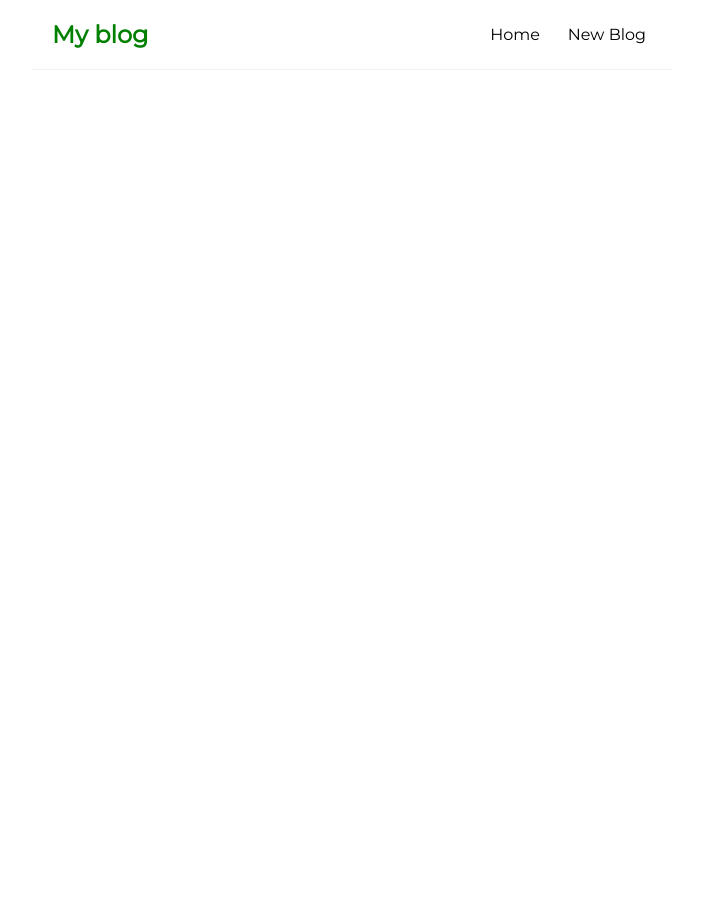
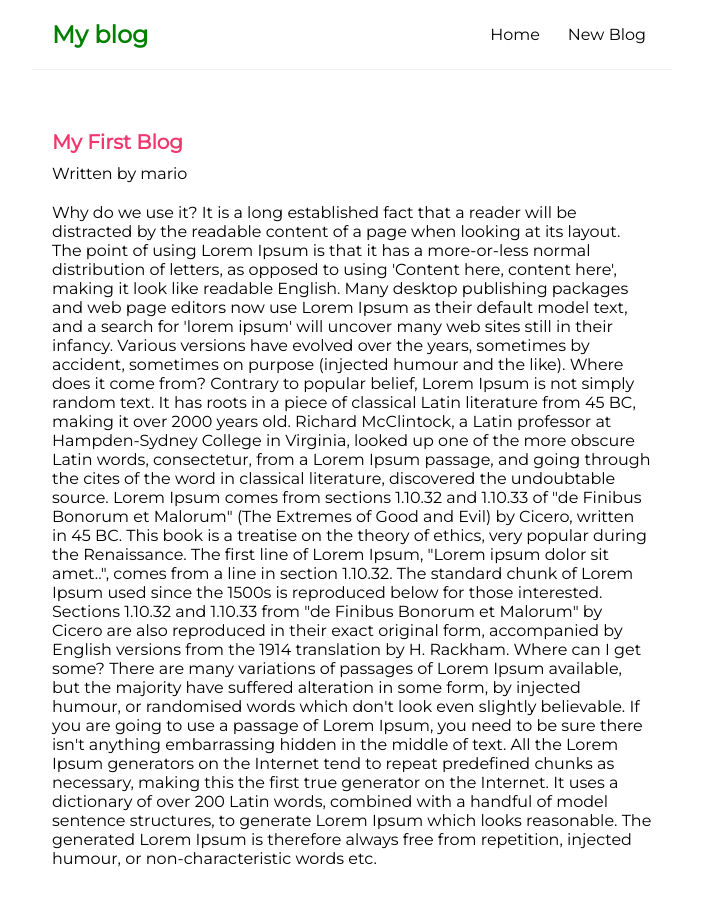
Before and after one commit to veranikabarel/react-blog-tutorial, a React (Create React App) app: page /blogs/1 in a window 1280 px wide. Shown: the top 904 px of the page, without its empty margins (288-991 px from the left). Before the commit the page ends 800 px from the top, so only its background shows below. Built offline with nearby package versions, Linux system fonts and the light colour scheme; data requests are answered from the project's data file.

Commit message:
feat: blog details component

```diff
--- a/src/App.js
+++ b/src/App.js
@@ -2,6 +2,7 @@
 import Home from './Home';
 import Create from './Create';
 import { BrowserRouter as Router, Route, Switch } from 'react-router-dom';
+import BlogDetails from './BlogDetails';
 
 function App() {
 
@@ -17,6 +18,9 @@
             <Route path='/create'>
               <Create />
             </Route>
+            <Route path='/blogs/:id'>
+              <BlogDetails />
+            </Route>
           </Switch>
         </div>
       </div>
--- /dev/null
+++ b/src/BlogDetails.js
@@ -0,0 +1,23 @@
+import { useParams } from "react-router-dom";
+import useFetch from "./useFetch";
+
+const BlogDetails = () => {
+    const { id } = useParams();
+    const { data: blog, error, isPending } = useFetch('http://localhost:8000/blogs/' + id);
+
+    return (
+        <div className="blog-details">
+            {isPending && <div>Loading...</div>}
+            {error && <div>{error}</div>}
+            {blog && (
+                <article>
+                    <h2>{blog.title}</h2>
+                    <p>Written by {blog.author}</p>
+                    <div>{blog.body}</div>
+                </article>
+            )}
+        </div>
+    );
+}
+
+export default BlogDetails;
--- a/src/BlogList.js
+++ b/src/BlogList.js
@@ -1,10 +1,14 @@
+import { Link } from "react-router-dom";
+
 const BlogList = ({ blogs }) => {
   return (
     <div className="blog-list">
       {blogs.map(blog => (
         <div className="blog-preview" key={blog.id} >
-            <h2>{ blog.title }</h2>
-            <p>Written by { blog.author }</p>
+          <Link to={`/blogs/${blog.id}`}>
+            <h2>{blog.title}</h2>
+            <p>Written by {blog.author}</p>
+          </Link>
         </div>
       ))}
     </div>
--- a/src/styles/index.css
+++ b/src/styles/index.css
@@ -53,9 +53,23 @@
           box-shadow: 1px 3px 5px rgba(0, 0, 0, 0.1);
 }
 
+.blog-preview a {
+  text-decoration: none;
+}
+
 .blog-preview h2 {
   font-size: 20px;
   color: #f1356d;
   margin-bottom: 8px;
 }
+
+.blog-details h2 {
+  font-size: 20px;
+  color: #f1356d;
+  margin-bottom: 10px;
+}
+
+.blog-details div {
+  margin: 20px 0;
+}
 /*# sourceMappingURL=index.css.map */
--- a/src/styles/index.scss
+++ b/src/styles/index.scss
@@ -58,9 +58,26 @@
         box-shadow: 1px 3px 5px rgba(0, 0, 0, 0.1);
     }
 
+    a {
+        text-decoration: none;
+    }
+
     h2 {
         font-size: 20px;
         color: #f1356d;
         margin-bottom: 8px;
     }
+
 }
+
+.blog-details {
+    h2 {
+        font-size: 20px;
+        color: #f1356d;
+        margin-bottom: 10px;
+    }
+
+    div {
+        margin: 20px 0;
+    }
+}
--- /dev/null
+++ b/src/useFetch.js
@@ -0,0 +1,42 @@
+import { useState, useEffect } from 'react';
+
+const useFetch = (url) => {
+    const [data, setData] = useState(null);
+    const [isPending, setIsPending] = useState(true);
+    const [error, setError] = useState(null);
+
+    useEffect(() => {
+        const abortCont = new AbortController();
+
+        setTimeout(() => {
+            fetch(url, { signal: abortCont.signal })
+                .then(res => {
+                    if (!res.ok) { // error coming back from server
+                        throw Error('could not fetch the data for that resource');
+                    }
+                    return res.json();
+                })
+                .then(data => {
+                    setIsPending(false);
+                    setData(data);
+                    setError(null);
+                })
+                .catch(err => {
+                    if (err.name === 'AbortError') {
+                        console.log('fetch aborted')
+                    } else {
+                        // auto catches network / connection error
+                        setIsPending(false);
+                        setError(err.message);
+                    }
+                })
+        }, 1000);
+
+        // abort the fetch
+        return () => abortCont.abort();
+    }, [url])
+
+    return { data, isPending, error };
+}
+
+export default useFetch;
```
Also changed, not shown: 1 other file (tests, documents, lock files or other folders). Lines whose indentation alone changed are shown as unchanged.
